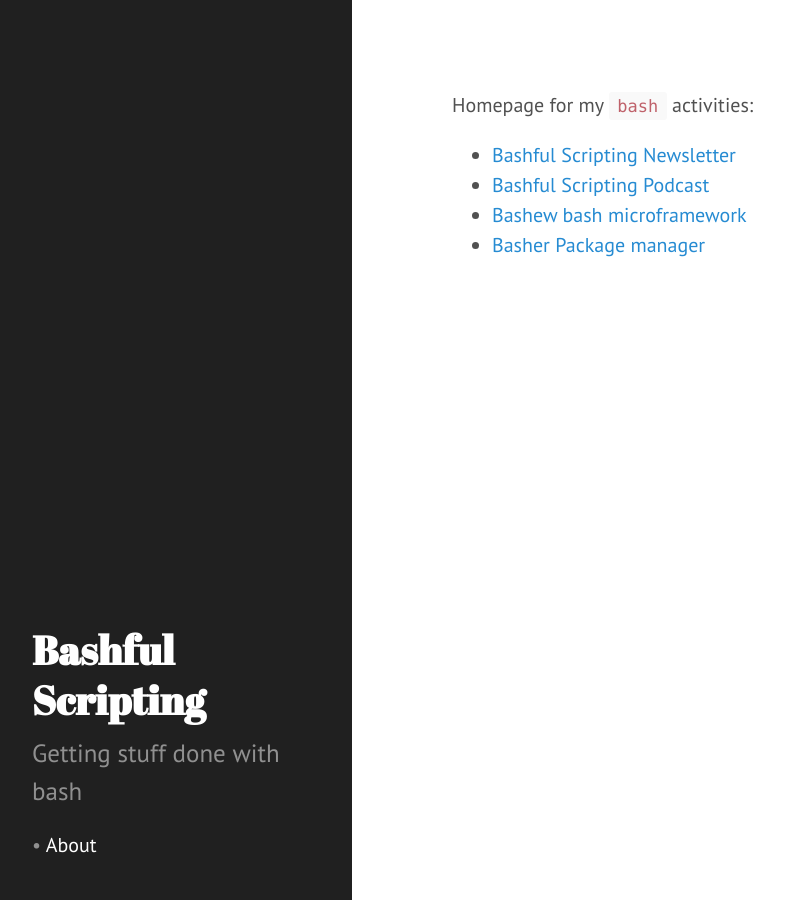
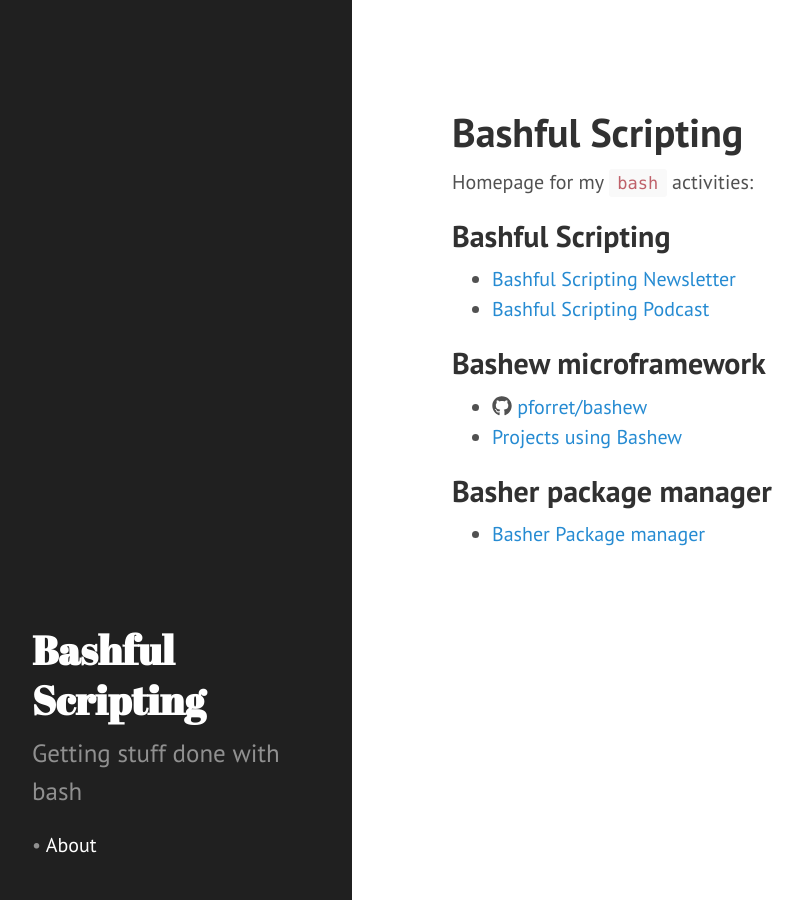
Before and after one commit to pforret/bash.forret.com, a Jekyll site: the page built from index.markdown, in a window 1280 px wide. Shown: the whole page, without its empty margins (8-811 px from the left). Built offline with Jekyll 4.4.1, drawn with Linux system fonts in a browser that asks for light colours; nearby versions of some CDN libraries; comment, search, counter and statistics services are not loaded.

Commit message:
MOD: bash.forret.com.iml head.html index.markdown

```diff
--- a/_includes/head.html
+++ b/_includes/head.html
@@ -19,6 +19,7 @@
   <link rel="stylesheet" href="/public/css/syntax.css">
   <link rel="stylesheet" href="/public/css/hyde.css">
   <link rel="stylesheet" href="https://fonts.googleapis.com/css?family=PT+Sans:400,400italic,700|Abril+Fatface">
+  <script defer src="https://use.fontawesome.com/releases/v5.15.4/js/all.js" integrity="sha384-rOA1PnstxnOBLzCLMcre8ybwbTmemjzdNlILg8O7z1lUkLXozs4DHonlDtnE7fpc" crossorigin="anonymous"></script>
   <script src="/public/js/d8573aff57.js" ></script>
 
   <!-- Icons -->
--- a/index.markdown
+++ b/index.markdown
@@ -1,9 +1,17 @@
 ---
 layout: page
 ---
+# Bashful Scripting
+
 Homepage for my `bash` activities:
 
+## Bashful Scripting
 * [Bashful Scripting Newsletter](/newsletter)
 * [Bashful Scripting Podcast](/podcast)
-* [Bashew bash microframework](/bashew)
+
+## Bashew microframework
+* <i class="fab fa-github"></i> [pforret/bashew](https://github.com/pforret/bashew)
+* [Projects using Bashew](/bashew)
+
+## Basher package manager
 * [Basher Package manager](https://www.basher.it)
```
